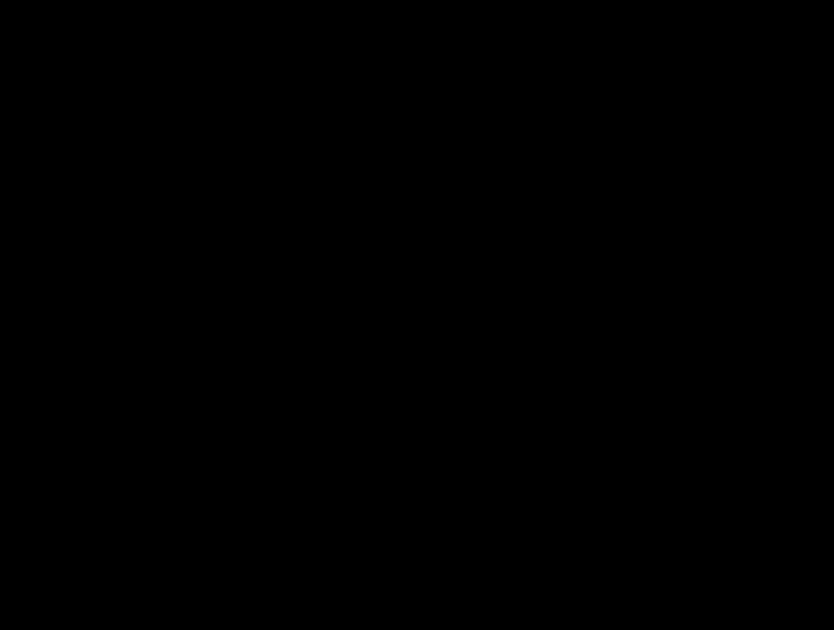
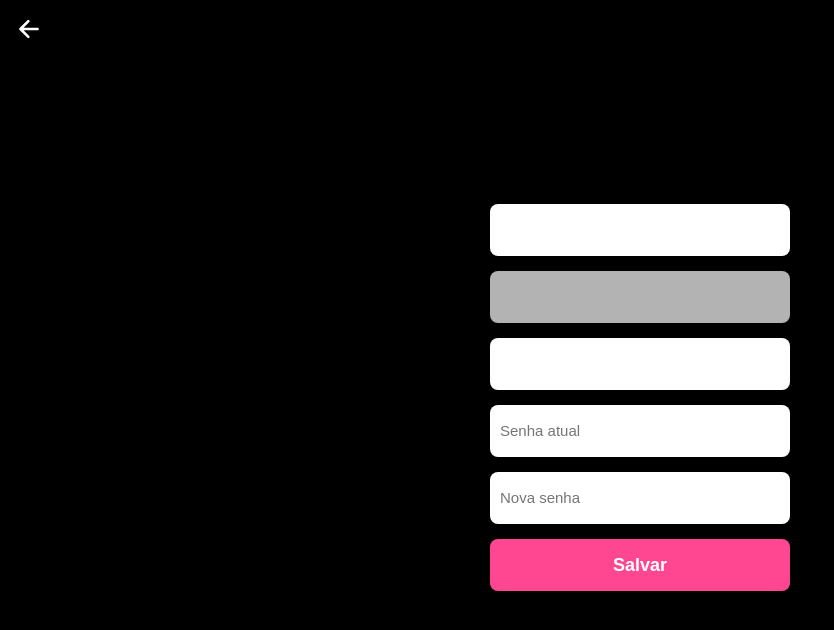
Before and after one commit to jvcamargo02/projeto-driven-plus, a React (Create React App) app: page /users/1/update in a window 1280 px wide. Before the commit this address had no page. Shown: the top 630 px of the page, without its empty margins (0-834 px from the left). Built offline with nearby package versions, Linux system fonts and the light colour scheme.

Commit message:
Feat: Update userData screen

```diff
--- a/src/components/App.js
+++ b/src/components/App.js
@@ -8,6 +8,7 @@
 import ChoiseDetails from './ChoiseDetails'
 import HomeScreen from './HomeScreen'
 import UserScreen from './UserScreen'
+import UpdateUserData from './UpdateUserData'
 
 export default function App() {
 
@@ -26,6 +27,7 @@
                         <Route path='/subscriptions/:ID_PLANO' element={<ChoiseDetails />} />
                         <Route path='/home' element={<HomeScreen />} />
                         <Route path='/users/:USER_ID' element={<UserScreen />} />
+                        <Route path='/users/:USER_ID/update' element={<UpdateUserData />} />
                     </Routes>
                 </UserContext.Provider>
             </BrowserRouter>
--- a/src/components/HomeScreen.js
+++ b/src/components/HomeScreen.js
@@ -16,6 +16,8 @@
             "Authorization": `Bearer ${token}`
         }
     }
+
+    console.log(userData)
 
     const success = () => navigate("/subscriptions")
 
--- /dev/null
+++ b/src/components/UpdateUserData.js
@@ -0,0 +1,100 @@
+import styled from 'styled-components'
+import { useNavigate, useParams } from "react-router-dom"
+import axios from 'axios'
+import { useContext, useState } from "react"
+import UserContext from "../context/UserContext"
+
+
+export default function UpdateUserData (){
+
+
+    const { token, userData, setUserData } = useContext(UserContext)
+    const [name, setName] = useState(userData.name)
+    const [email, setEmail] = useState(userData.email)
+    const [currentPassword, setCurrentPassword] = useState()
+    const [newPassword, setNewPassword] = useState()
+    const {USER_ID} = useParams()
+    const navigate = useNavigate()
+    const goBack = () => navigate(-1)
+
+    const config = {
+        headers: {
+            "Authorization": `Bearer ${token}`
+        }
+    }
+
+    const err = () => window.alert("Confira se preencheu corretamente e tente novamente")
+
+    function success (response){
+
+        const newUserData = {...userData, id: response.id, name: response.name, cpf: response.cpf, email: response.email, password: response.password }
+        setUserData(newUserData)
+        navigate(`/users/${response.id}`)
+    }
+
+    function sendData(){
+
+       const data = {
+        name,
+        cpf: userData.cpf,
+        email,
+        currentPassword,
+        newPassword
+        }
+
+        const promisse = axios.put("https://mock-api.driven.com.br/api/v4/driven-plus/users/", data, config)
+            promisse.then((response) => success(response.data))
+            promisse.catch(err)
+    }
+
+    return(
+        <Container>
+            <ion-icon onClick={goBack} name="arrow-back-outline"></ion-icon>
+            <input type='text' onChange={(e) => setName(e.target.value)} value={name}/>
+            <input disabled value={userData.cpf}/>
+            <input type="text" onChange={(e) => setEmail(e.target.value)} value={email}/>
+            <input type="password" onChange={(e) => setCurrentPassword(e.target.value)} value={currentPassword} placeholder="Senha atual"/>
+            <input type="password" onChange={(e) => setNewPassword(e.target.value)} value={newPassword} placeholder="Nova senha"/>
+            <button onClick={sendData}>Salvar</button>
+        </Container>
+    )
+}
+
+const Container = styled.div`
+
+    height: 100vh;
+    color: #FFF;
+    display: flex;
+    flex-direction: column;
+    align-items: center;
+    justify-content: center;
+    gap: 10px;
+
+    ion-icon{
+        position: fixed;
+        top: 15px; left: 15px;
+        font-size: 28px;
+    }
+
+    input, button{
+        height: 52px;
+        width: 300px;
+        border: none;
+        box-sizing: border-box;
+        padding: 10px;
+        border-radius: 8px;
+        margin-bottom: 5px;
+    }
+
+    button{
+        color: #FFF;
+        font-size: 18px;
+        font-weight: 700;
+        background-color: var(--button-color);
+        cursor: pointer;
+    }
+
+    input:disabled{
+        background-color: rgba(255,255,255,0.7);
+    }
+`
--- a/src/components/UserScreen.js
+++ b/src/components/UserScreen.js
@@ -8,9 +8,8 @@
 
     const { userData } = useContext(UserContext)
     const navigate = useNavigate()
-    const goBack = () => navigate(-1)
+    const goBack = () => navigate('/home')
 
-    console.log(userData)
 
     return(
         <Container>
@@ -18,7 +17,7 @@
             <input disabled value={userData.name}/>
             <input disabled value={userData.cpf}/>
             <input disabled value={userData.email}/>
-            <button>Atualizar</button>
+            <button onClick={() => navigate(`/users/${userData.id}/update`)}>Atualizar</button>
         </Container>
     )
 }
```
